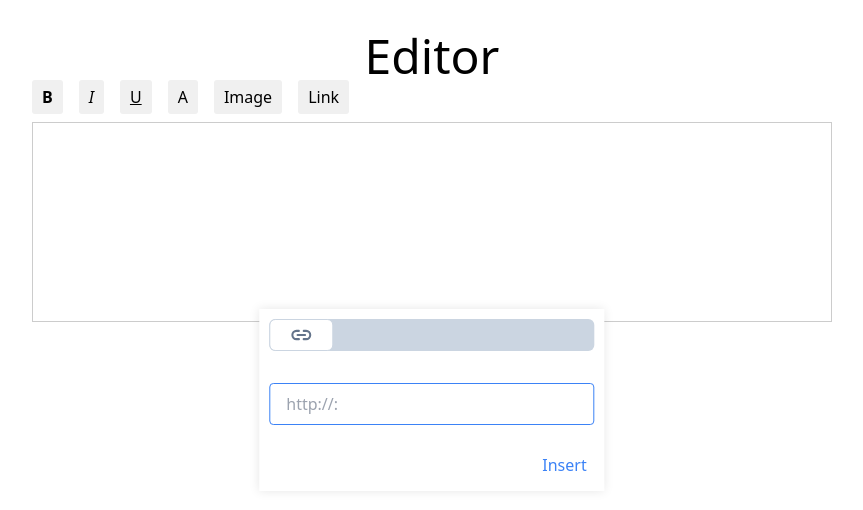
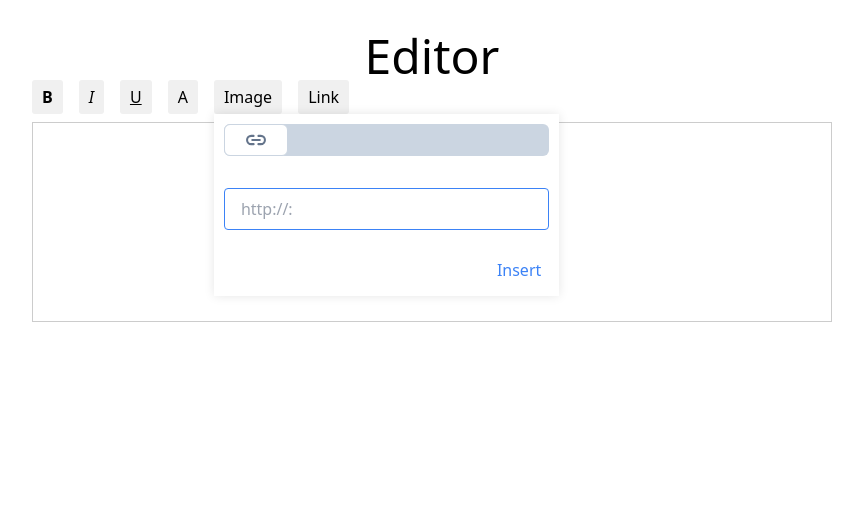
Before and after one commit to Sumon092/react-editor, a React (Vite) app in the folder react-editor/: page / in a window 1280 px wide. Both pictures are taken after a click on the button "Image". Shown: the top 510 px of the page, without its empty margins (208-1071 px from the left). Built offline with nearby package versions, Linux system fonts and the light colour scheme.

Commit message:
image url problem solved

```diff
--- a/react-editor/package.json
+++ b/react-editor/package.json
@@ -22,6 +22,7 @@
     "react-quill": "^2.0.0"
   },
   "devDependencies": {
+    "@types/dompurify": "^3.0.5",
     "@types/react": "^18.3.3",
     "@types/react-color": "^3.0.12",
     "@types/react-dom": "^18.3.0",
--- a/react-editor/src/Component/EditorCustom.jsx
+++ b/react-editor/src/Component/EditorCustom.jsx
@@ -1,4 +1,4 @@
-import React, { useState, useRef, useEffect } from "react";
+import { useState, useRef, useEffect } from "react";
 import { SketchPicker } from 'react-color';
 import DOMPurify from 'dompurify';
 import LinkInsertion from "./Link";
@@ -9,22 +9,20 @@ const EditorCustom = () => {
     const [displayColorPicker, setDisplayColorPicker] = useState(false);
     const [currentColor, setCurrentColor] = useState("#000000");
     const [displayImageModal, setDisplayImageModal] = useState(false);
-    const [error, setError] = useState(false)
+    const [error, setError] = useState(false);
     const savedSelection = useRef(null);
     const [modalPosition, setModalPosition] = useState({ top: 0, left: 0 });
     const [displayLinkModal, setDisplayLinkModal] = useState(false);
     const contentEditableRef = useRef(null);
     const imageButtonRef = useRef(null);
-    const linkButtonRef = useRef(null)
-
+    const linkButtonRef = useRef(null);
     const modalRef = useRef(null);
 
     useEffect(() => {
         const handleClickOutside = (event) => {
             if (modalRef.current && !modalRef.current.contains(event.target) && !imageButtonRef.current.contains(event.target)) {
-                setDisplayImageModal(false)
+                setDisplayImageModal(false);
             }
-
         };
 
         document.addEventListener("mousedown", handleClickOutside);
@@ -49,18 +47,12 @@ const EditorCustom = () => {
     };
 
     const saveSelection = () => {
-        if (window.getSelection) {
-            const sel = window.getSelection();
-            if (sel.getRangeAt && sel.rangeCount) {
-                savedSelection.current = sel.getRangeAt(0);
-            }
-        } else if (document.selection && document.selection.createRange) {
-            savedSelection.current = document.selection.createRange();
+        const sel = window.getSelection();
+        if (sel.rangeCount > 0) {
+            savedSelection.current = sel.getRangeAt(0);
         }
     };
 
-
-    // insert image url
     const openImageModal = (e) => {
         saveSelection();
         const buttonRect = e.target.getBoundingClientRect();
@@ -71,7 +63,6 @@ const EditorCustom = () => {
         setDisplayImageModal(true);
     };
 
-    // add link to editor
     const openLinkModal = (e) => {
         saveSelection();
         const buttonRect = e.target.getBoundingClientRect();
@@ -81,8 +72,6 @@ const EditorCustom = () => {
         });
         setDisplayLinkModal(true);
     };
-
-
 
     return (
         <div className="editor-wrapper">
@@ -119,11 +108,26 @@ const EditorCustom = () => {
             )}
 
             {displayImageModal && (
-                <ImageURL setDisplayImageModal={setDisplayImageModal} modalPosition={modalPosition} contentEditableRef={contentEditableRef} applyStyle={applyStyle} savedSelection={saveSelection} modalRef={modalRef} />
+                <ImageURL
+                    setDisplayImageModal={setDisplayImageModal}
+                    modalPosition={modalPosition}
+                    contentEditableRef={contentEditableRef}
+                    applyStyle={applyStyle}
+                    savedSelection={savedSelection}
+                    modalRef={modalRef}
+                    setError={setError}
+                />
             )}
 
             {displayLinkModal && (
-                <LinkInsertion modalPosition={modalPosition} error={error} setDisplayLinkModal={setDisplayLinkModal} applyStyle={applyStyle} modalRef={modalRef} savedSelection={saveSelection} />
+                <LinkInsertion
+                    modalPosition={modalPosition}
+                    error={error}
+                    setDisplayLinkModal={setDisplayLinkModal}
+                    applyStyle={applyStyle}
+                    modalRef={modalRef}
+                    savedSelection={savedSelection}
+                />
             )}
 
             <div
@@ -132,6 +136,8 @@ const EditorCustom = () => {
                 contentEditable
                 dangerouslySetInnerHTML={{ __html: DOMPurify.sanitize(htmlContent) }}
                 style={{ minHeight: '200px', border: '1px solid #ccc', padding: '10px' }}
+                onMouseUp={saveSelection}
+                onKeyUp={saveSelection}
             />
         </div>
     );
--- a/react-editor/src/Component/ImageURL.jsx
+++ b/react-editor/src/Component/ImageURL.jsx
@@ -1,41 +1,36 @@
-import React, { useRef, useState } from 'react';
+/* eslint-disable react/prop-types */
+import { useState } from 'react';
 import { IoLink } from 'react-icons/io5';
 
-const ImageURL = ({ setDisplayImageModal, contentEditableRef, applyStyle, savedSelection, imageUrlInputRef }) => {
+const ImageURL = ({ setDisplayImageModal, applyStyle, savedSelection, imageUrlInputRef, modalPosition, modalRef, setError }) => {
     const [imageUrl, setImageUrl] = useState("");
 
     const handleImageUrlChange = (e) => {
         setImageUrl(e.target.value);
-        e.target.blur();
-        contentEditableRef.current.focus();
     };
 
     const restoreSelection = () => {
         if (savedSelection.current) {
-            if (window.getSelection) {
-                const sel = window.getSelection();
-                sel.removeAllRanges();
-                sel.addRange(savedSelection.current);
-            } else if (document.selection && savedSelection.current.select) {
-                savedSelection.current.select();
-            }
+            const sel = window.getSelection();
+            sel.removeAllRanges();
+            sel.addRange(savedSelection.current);
         }
     };
+
     const insertImage = () => {
         if (!imageUrl) {
-            setError('Please enter an url')
-            return
+            setError('Please enter an URL');
+            return;
         }
-        if (imageUrl) {
-            restoreSelection();
-            applyStyle("insertImage", imageUrl);
-        }
+        restoreSelection();
+        applyStyle("insertImage", imageUrl);
 
         setDisplayImageModal(false);
         setImageUrl("");
     };
+
     return (
-        <div style={{ position: 'fixed', zIndex: 2, top: '50%', left: '50%', transform: 'translate(-50%, -50%)', backgroundColor: '#fff', padding: '10px', boxShadow: '0 0 10px rgba(0,0,0,0.1)' }}>
+        <div ref={modalRef} style={{ position: 'fixed', zIndex: 2, top: modalPosition.top, left: modalPosition.left, backgroundColor: '#fff', padding: '10px', boxShadow: '0 0 10px rgba(0,0,0,0.1)' }}>
             <div className="mb-2 h-8 text-2xl bg-slate-300 rounded-md">
                 <IoLink className="bg-white h-full text-slate-500 border border-slate-300 rounded-md w-16 flex items-center py-[4px]" />
             </div>
```
Also changed, not shown: 1 other file (tests, documents, lock files or other folders).
